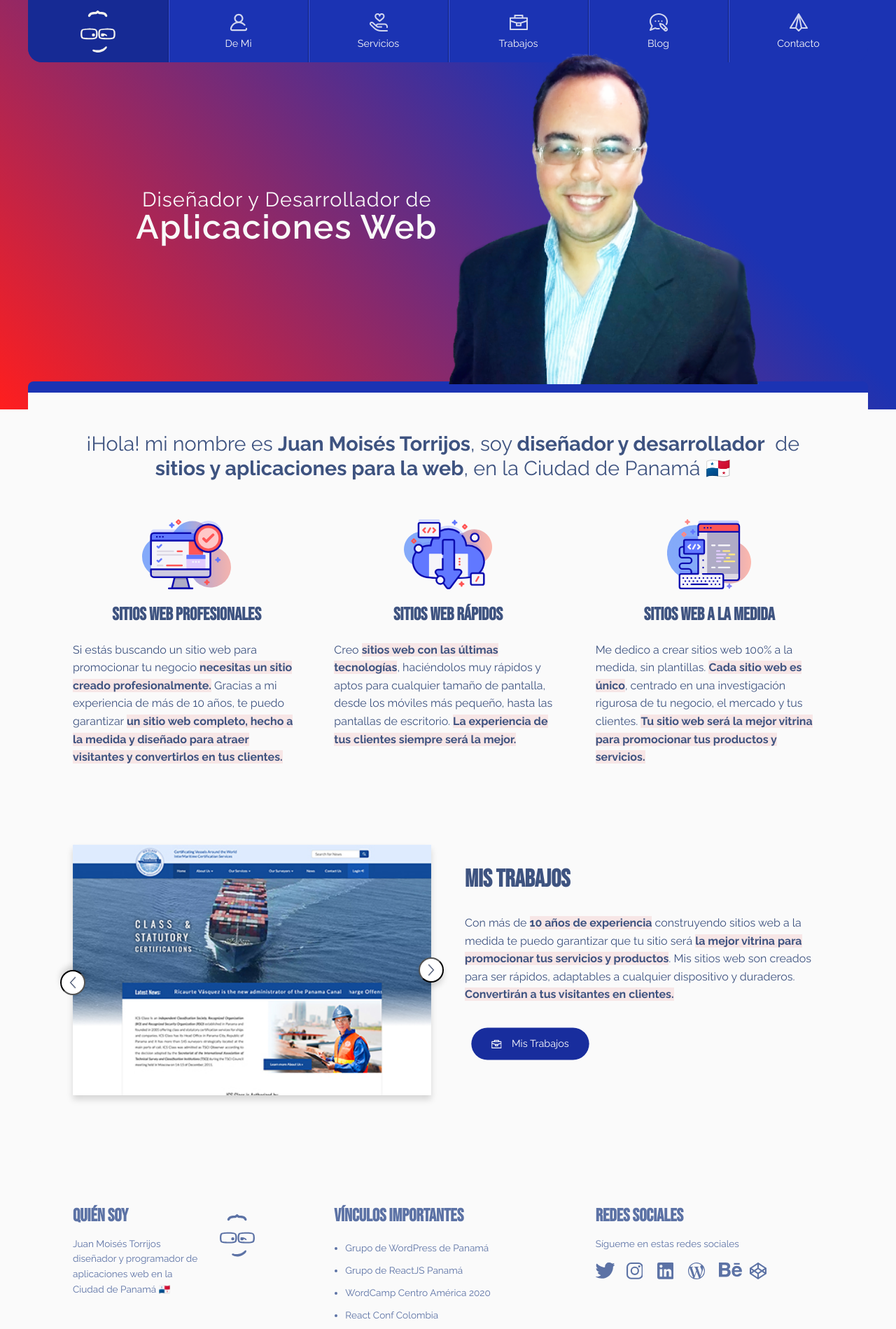
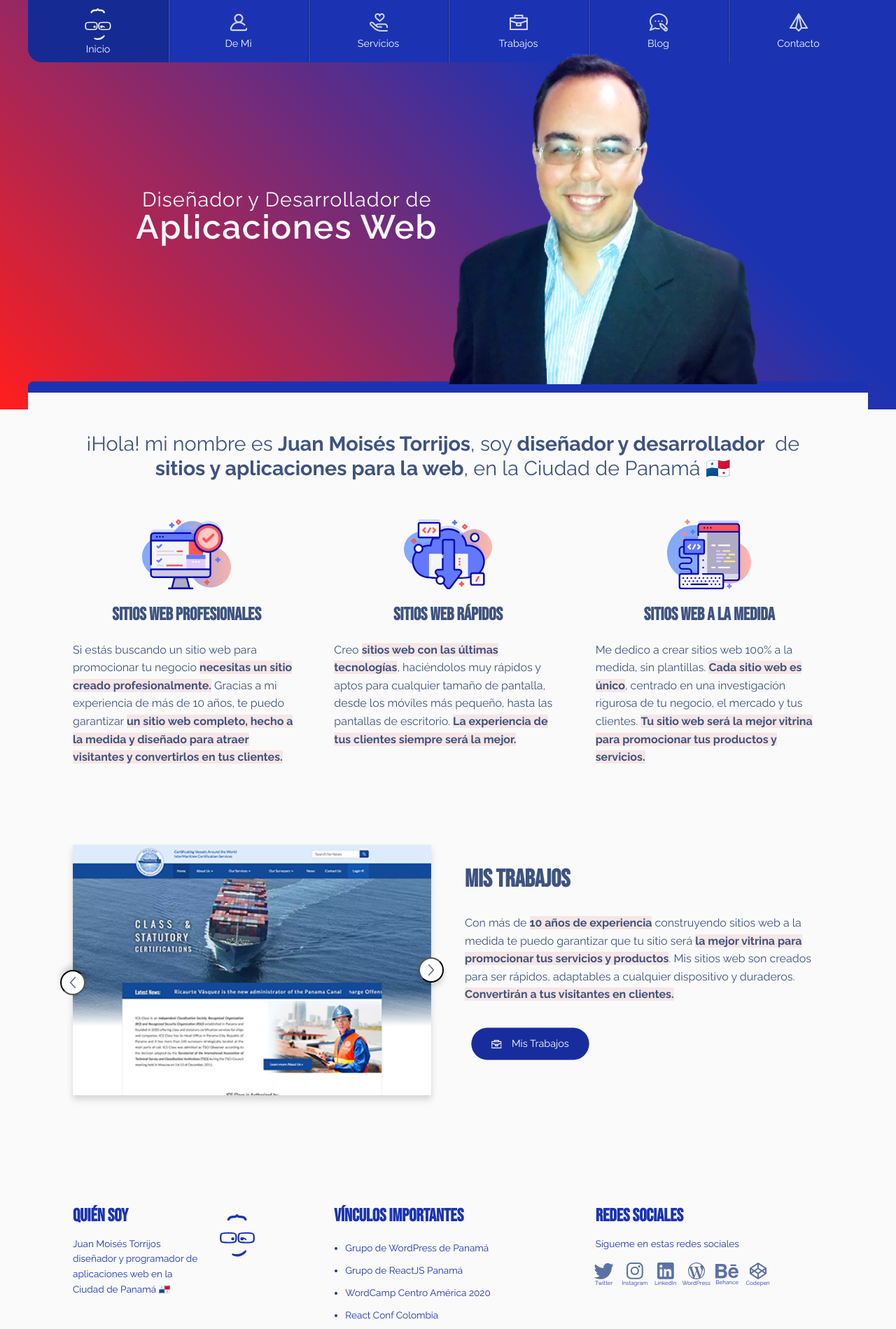
Before and after one commit to moitorrijos/moitorrijos-blog, a Gatsby site: page / in a window 1280 px wide. Shown: the top 1899 px of the page at 70% size. Built offline with nearby package versions, Linux system fonts and the light colour scheme; Gatsby itself is replaced by a stand-in of ours.

Commit message:
Add text to anchor in footer for better accesibility.

```diff
--- a/src/components/icons/behance-icon.js
+++ b/src/components/icons/behance-icon.js
@@ -18,6 +18,7 @@ const BehanceIcon = () => (
         fill="#5c72a5"
       />
     </svg>
+    Behance
   </a>
 )
 
--- a/src/components/icons/codepen-icon.js
+++ b/src/components/icons/codepen-icon.js
@@ -29,6 +29,7 @@ const CodepenIcon = () => (
         </g>
       </g>
     </svg>
+    Codepen
   </a>
 )
 
--- a/src/components/icons/instagram-icon.js
+++ b/src/components/icons/instagram-icon.js
@@ -27,6 +27,7 @@ const InstagramIcon = () => (
         fill="#5c72a5"
       />
     </svg>
+    Instagram
   </a>
 )
 
--- a/src/components/icons/linkedin-icon.js
+++ b/src/components/icons/linkedin-icon.js
@@ -17,6 +17,7 @@ const LinkedinIcon = () => (
         fill="#5c72a5"
       />
     </svg>
+    LinkedIn
   </a>
 )
 
--- a/src/components/icons/twitter-icon.js
+++ b/src/components/icons/twitter-icon.js
@@ -18,6 +18,7 @@ const TwitterIcon = () => (
         fill="#5c72a5"
       />
     </svg>
+    Twitter
   </a>
 )
 
--- a/src/components/icons/wordpress-icon.js
+++ b/src/components/icons/wordpress-icon.js
@@ -17,6 +17,7 @@ const WordpressIcon = () => (
         fill="#5c72a5"
       />
     </svg>
+    WordPress
   </a>
 )
 
--- a/src/components/navigation.js
+++ b/src/components/navigation.js
@@ -12,6 +12,7 @@ const Navigation = () => (
   <div className="navigation">
     <Link to="/" activeClassName="current-page" className="logo-nav">
       <MoiTorrijosLogo />
+      Inicio
     </Link>
     <Link to="/acerca" activeClassName="current-page" partiallyActive={true}>
       <img src={acerca} alt="Acerca de mi" />
--- a/src/styles/_footer.sass
+++ b/src/styles/_footer.sass
@@ -3,7 +3,7 @@
 
 .footer-container
   @extend %outer-container
-  color: $footer-color
+  color: $primary-color
   padding-bottom: 0
 
 .footer-columns
@@ -11,11 +11,11 @@
   @extend %three_column_grid
 
   a
-    color: $footer-color
+    color: $primary-color
     transition: color 0.25s ease-in-out
 
     &:hover
-      color: darken($footer-color, 12%)
+      color: darken($primary-color, 12%)
   h3
     margin: 1rem 0
 
@@ -27,7 +27,7 @@
     width: 50px
     margin: 20px 0 20px 30px
     path
-      fill: $footer-color
+      fill: $primary-color
 
 .footer-about
   width: 180px
@@ -37,6 +37,12 @@
   grid-template-columns: repeat(auto-fill, 24px)
   grid-gap: 20px
 
+  a
+    display: flex
+    flex-flow: column
+    justify-content: center
+    align-items: center
+    font-size: 0.5rem
 
 .copyright
   text-align: center
--- a/src/styles/_general.sass
+++ b/src/styles/_general.sass
@@ -122,6 +122,10 @@ hr
   @media screen and (max-width: 320px)
     grid-gap: 20px
 
+@media screen and (max-width: 505px)
+  .main-container
+    padding-bottom: 4rem
+
 .main-content
   @extend %outer-container
   border-top: 1rem solid $primary-color
--- a/src/styles/_navigation.sass
+++ b/src/styles/_navigation.sass
@@ -89,10 +89,11 @@ $nav-border-radius: 20px
         width: 14px
 
     svg
-      height: 60px
+      height: 45px
+      margin-bottom: 4px
 
       @media screen and ( max-width: 1200px )
-        height: 55px
+        height: 35px
 
       @media screen and (max-width: 500px)
         height: 30px
```
